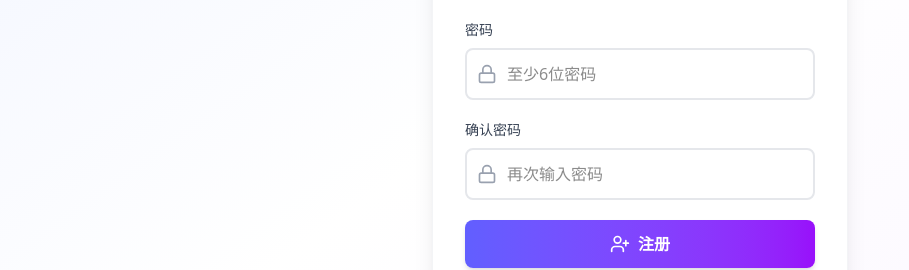
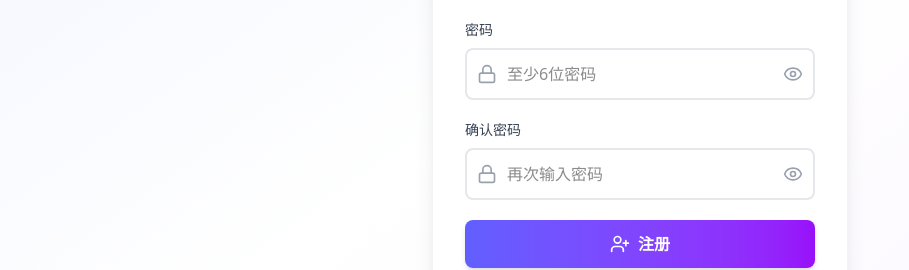
Before and after one commit to tomato-writer-2024/tomato-ai-writer, a Next.js app: page /register in a window 1280 px wide. Shown: the part 457-727 px from the top of the page, without its empty margins (0-909 px from the left). Built offline with nearby package versions, Linux system fonts and the light colour scheme.

Commit message:
fix: 修复注册和登录页面的bug，添加密码显示/隐藏功能

```diff
--- a/src/app/api/auth/register/route.ts
+++ b/src/app/api/auth/register/route.ts
@@ -42,20 +42,8 @@
       );
     }
 
-    // 验证密码强度
-    const hasUpperCase = /[A-Z]/.test(password);
-    const hasLowerCase = /[a-z]/.test(password);
-    const hasNumber = /[0-9]/.test(password);
-
-    if (!hasUpperCase || !hasLowerCase || !hasNumber) {
-      return NextResponse.json(
-        {
-          success: false,
-          error: '密码必须包含大小写字母和数字',
-        },
-        { status: 400 }
-      );
-    }
+    // 降低密码强度要求，不再强制要求大小写字母和数字
+    // 只要长度>=6即可，让用户设置简单的密码
 
     // 验证确认密码
     if (password !== confirmPassword) {
--- a/src/app/login/page.tsx
+++ b/src/app/login/page.tsx
@@ -3,7 +3,7 @@
 import { useState } from 'react';
 import Link from 'next/link';
 import { useRouter } from 'next/navigation';
-import { LogIn, Mail, Lock, Sparkles, Zap } from 'lucide-react';
+import { LogIn, Mail, Lock, Sparkles, Zap, Eye, EyeOff } from 'lucide-react';
 import BrandIcons from '@/lib/brandIcons';
 
 export default function LoginPage() {
@@ -11,6 +11,7 @@
   const [email, setEmail] = useState('');
   const [password, setPassword] = useState('');
   const [isLoading, setIsLoading] = useState(false);
+  const [showPassword, setShowPassword] = useState(false);
 
   const handleSubmit = async (e: React.FormEvent) => {
     e.preventDefault();
@@ -88,13 +89,20 @@
               <div className="relative">
                 <Lock className="absolute left-3 top-1/2 -translate-y-1/2 text-gray-400" size={20} />
                 <input
-                  type="password"
+                  type={showPassword ? 'text' : 'password'}
                   value={password}
                   onChange={(e) => setPassword(e.target.value)}
-                  className="w-full rounded-lg border-2 border-gray-200 pl-10 pr-4 py-3 focus:border-indigo-500 focus:outline-none focus:ring-2 focus:ring-indigo-200 transition-all"
+                  className="w-full rounded-lg border-2 border-gray-200 pl-10 pr-12 py-3 focus:border-indigo-500 focus:outline-none focus:ring-2 focus:ring-indigo-200 transition-all"
                   placeholder="••••••••"
                   required
                 />
+                <button
+                  type="button"
+                  onClick={() => setShowPassword(!showPassword)}
+                  className="absolute right-3 top-1/2 -translate-y-1/2 text-gray-400 hover:text-gray-600 transition-colors"
+                >
+                  {showPassword ? <EyeOff size={20} /> : <Eye size={20} />}
+                </button>
               </div>
             </div>
 
@@ -139,6 +147,7 @@
 
             <button
               type="button"
+              onClick={() => alert('微信登录功能即将上线，请使用邮箱登录')}
               className="mt-6 w-full flex items-center justify-center gap-2 rounded-lg border-2 border-gray-200 bg-white px-4 py-3 font-medium text-gray-700 hover:bg-gray-50 hover:border-gray-300 transition-all"
             >
               <Sparkles size={20} />
--- a/src/app/register/page.tsx
+++ b/src/app/register/page.tsx
@@ -3,7 +3,7 @@
 import { useState } from 'react';
 import Link from 'next/link';
 import { useRouter } from 'next/navigation';
-import { UserPlus, Mail, Lock, User, Sparkles, Zap } from 'lucide-react';
+import { UserPlus, Mail, Lock, User, Sparkles, Zap, Eye, EyeOff } from 'lucide-react';
 import BrandIcons from '@/lib/brandIcons';
 
 export default function RegisterPage() {
@@ -13,6 +13,8 @@
   const [password, setPassword] = useState('');
   const [confirmPassword, setConfirmPassword] = useState('');
   const [isLoading, setIsLoading] = useState(false);
+  const [showPassword, setShowPassword] = useState(false);
+  const [showConfirmPassword, setShowConfirmPassword] = useState(false);
 
   const handleSubmit = async (e: React.FormEvent) => {
     e.preventDefault();
@@ -27,17 +29,20 @@
       return;
     }
 
+    // 密码长度验证（降低要求，改为6位）
     if (password.length < 6) {
       alert('密码长度至少为6位');
       return;
     }
+
+    // 移除复杂的密码强度验证，允许简单的密码
 
     setIsLoading(true);
     try {
       const response = await fetch('/api/auth/register', {
         method: 'POST',
         headers: { 'Content-Type': 'application/json' },
-        body: JSON.stringify({ username, email, password }),
+        body: JSON.stringify({ username, email, password, confirmPassword }),
       });
 
       const data = await response.json();
@@ -118,13 +123,20 @@
               <div className="relative">
                 <Lock className="absolute left-3 top-1/2 -translate-y-1/2 text-gray-400" size={20} />
                 <input
-                  type="password"
+                  type={showPassword ? 'text' : 'password'}
                   value={password}
                   onChange={(e) => setPassword(e.target.value)}
-                  className="w-full rounded-lg border-2 border-gray-200 pl-10 pr-4 py-3 focus:border-indigo-500 focus:outline-none focus:ring-2 focus:ring-indigo-200 transition-all"
+                  className="w-full rounded-lg border-2 border-gray-200 pl-10 pr-12 py-3 focus:border-indigo-500 focus:outline-none focus:ring-2 focus:ring-indigo-200 transition-all"
                   placeholder="至少6位密码"
                   required
                 />
+                <button
+                  type="button"
+                  onClick={() => setShowPassword(!showPassword)}
+                  className="absolute right-3 top-1/2 -translate-y-1/2 text-gray-400 hover:text-gray-600 transition-colors"
+                >
+                  {showPassword ? <EyeOff size={20} /> : <Eye size={20} />}
+                </button>
               </div>
             </div>
 
@@ -135,13 +147,20 @@
               <div className="relative">
                 <Lock className="absolute left-3 top-1/2 -translate-y-1/2 text-gray-400" size={20} />
                 <input
-                  type="password"
+                  type={showConfirmPassword ? 'text' : 'password'}
                   value={confirmPassword}
                   onChange={(e) => setConfirmPassword(e.target.value)}
-                  className="w-full rounded-lg border-2 border-gray-200 pl-10 pr-4 py-3 focus:border-indigo-500 focus:outline-none focus:ring-2 focus:ring-indigo-200 transition-all"
+                  className="w-full rounded-lg border-2 border-gray-200 pl-10 pr-12 py-3 focus:border-indigo-500 focus:outline-none focus:ring-2 focus:ring-indigo-200 transition-all"
                   placeholder="再次输入密码"
                   required
                 />
+                <button
+                  type="button"
+                  onClick={() => setShowConfirmPassword(!showConfirmPassword)}
+                  className="absolute right-3 top-1/2 -translate-y-1/2 text-gray-400 hover:text-gray-600 transition-colors"
+                >
+                  {showConfirmPassword ? <EyeOff size={20} /> : <Eye size={20} />}
+                </button>
               </div>
             </div>
 
@@ -176,6 +195,7 @@
 
             <button
               type="button"
+              onClick={() => alert('微信注册功能即将上线，请使用邮箱注册')}
               className="mt-6 w-full flex items-center justify-center gap-2 rounded-lg border-2 border-gray-200 bg-white px-4 py-3 font-medium text-gray-700 hover:bg-gray-50 hover:border-gray-300 transition-all"
             >
               <Sparkles size={20} />
```
Also changed, not shown: 1 other file (tests, documents, lock files or other folders).
